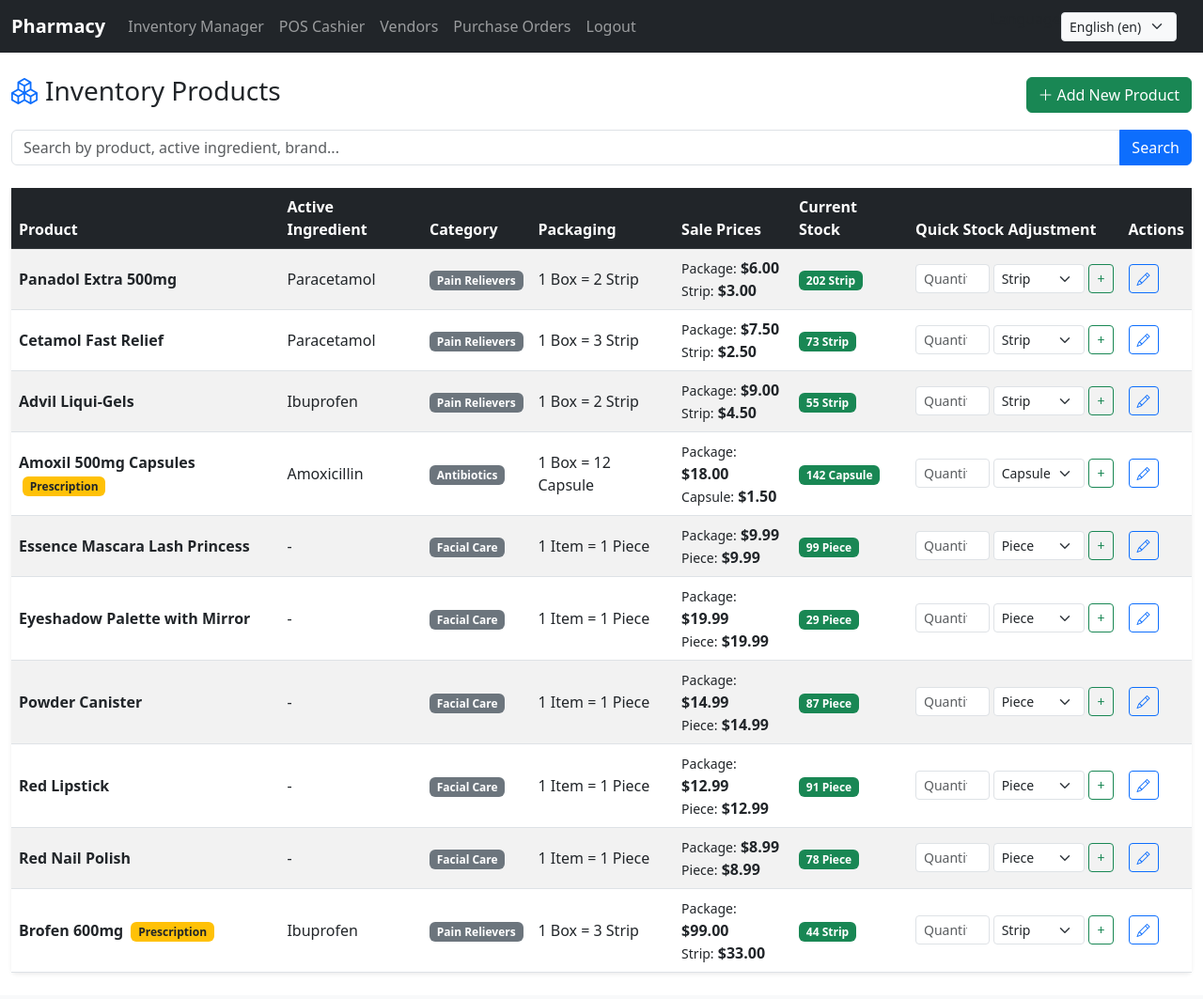
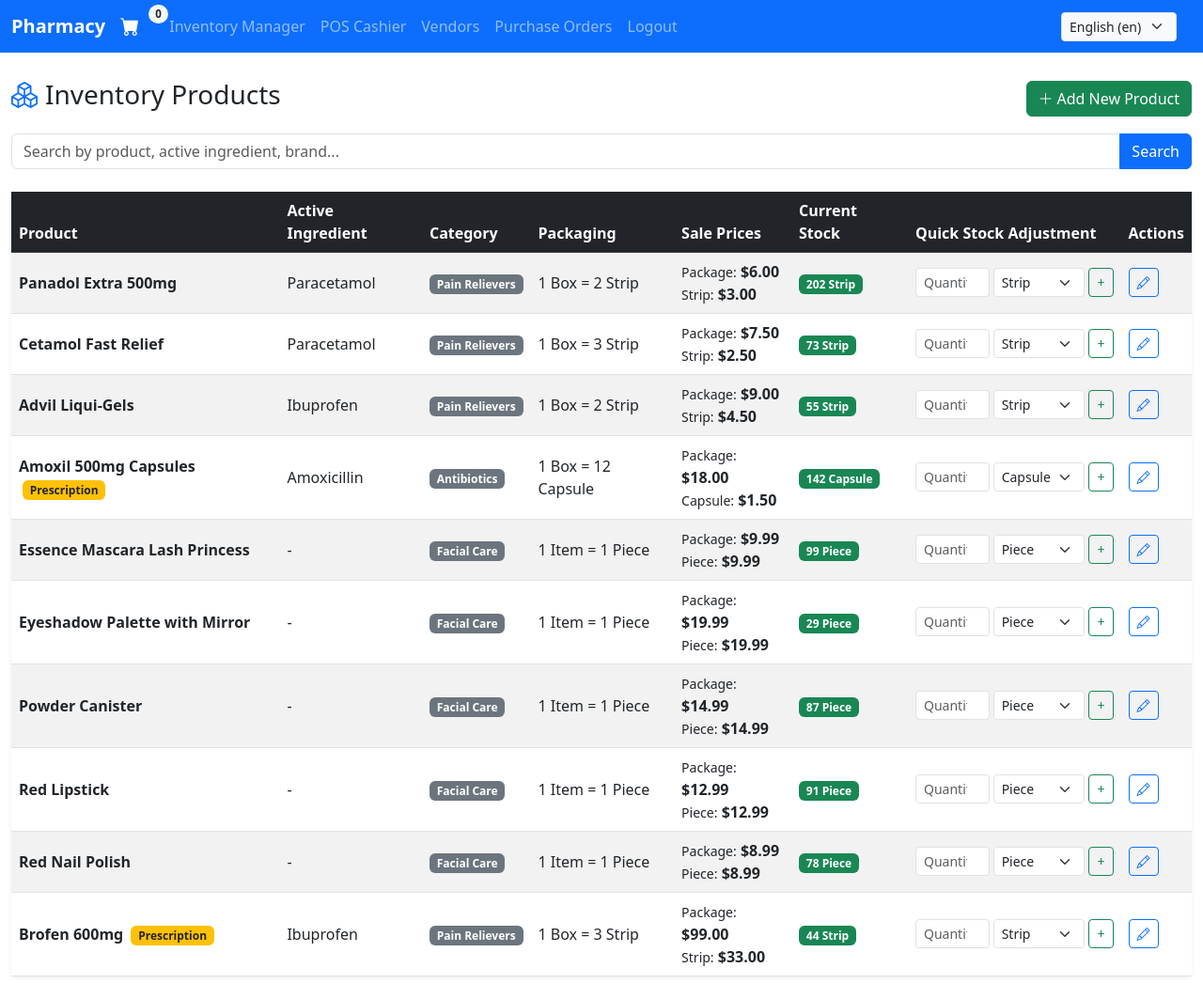
Before and after one commit to ahmed0salama/FinalProject-CS50W-Harvard, a Django app: page /erp/inventory/ in a window 1280 px wide. Shown: the whole page at 94% size. Before the commit the page ends 1035 px from the top, so only its background shows below. Run offline with Django 5.2, Linux system fonts and the light colour scheme; a user stored in the database is signed in; data comes from the database, SQL or seed files in the repository; both versions use the stored data as it was after the commit; data that the repository does not hold is empty.

Commit message:
Changes on the navbar to continue

```diff
--- a/pharmacy/static/pharmacy/styles.css
+++ b/pharmacy/static/pharmacy/styles.css
@@ -6,12 +6,27 @@
     overflow-x: hidden;
 }
 
+body {
+    padding-top: 60px;
+}
+
 *,
 *::before,
 *::after {
     box-sizing: border-box;
 }
+.cart-link {
+    display: flex;
+    align-items: center;
+    min-width: 44px;
+}
 
+.cart-badge {
+    position: absolute;
+    top: -8px;
+    right: -7px;
+    font-size: 0.72rem;
+}
 #languageForm{
     align-items: center;
     justify-content: end;
--- a/pharmacy/templates/pharmacy/layout.html
+++ b/pharmacy/templates/pharmacy/layout.html
@@ -17,19 +17,25 @@
 </head>
 <body>
 
-<nav class="navbar navbar-expand-lg navbar-dark bg-dark mb-4">
+<nav class="navbar navbar-expand-lg navbar-dark bg-primary mb-4 fixed-top">
     <div class="container-fluid">
         <a class="navbar-brand fw-bold" href="{%url 'index' %}">Pharmacy</a>
 
-        {% if user.is_authenticated %}
+        <div class="d-flex align-items-center ms-auto">
+            <a class="nav-link cart-link position-relative" href="{% url 'index' %}" aria-label="Cart">
+                <i class="bi bi-cart-fill fs-5 text-white"></i>
+                <span class="badge rounded-pill bg-light text-dark cart-badge" id="cartBadge">0</span>
+            </a>
+        </div>
+
         <button class="navbar-toggler" type="button" data-bs-toggle="collapse" data-bs-target="#mainNavbar" aria-controls="mainNavbar" aria-expanded="false" aria-label="Toggle navigation">
             <span class="navbar-toggler-icon"></span>
         </button>
-        {% endif %}
 
         <div class="collapse navbar-collapse" id="mainNavbar">
             {% if user.is_authenticated %}
             <ul class="navbar-nav me-auto mb-2 mb-lg-0">
+                {% if user.is_employee_or_admin %}
                 <li class="nav-item">
                     <a class="nav-link" href="{% url 'erp_inventory' %}">{% trans "Inventory Manager" %}</a>
                 </li>
@@ -42,6 +48,7 @@
                 <li class="nav-item">
                     <a class="nav-link" href="{% url 'erp_purchases' %}">{% trans "Purchase Orders" %}</a>
                 </li>
+                {% endif %}
                 <li class="nav-item">
                     <a class="nav-link" href="{% url 'logout' %}">{% trans "Logout" %}</a>
                 </li>
@@ -59,7 +66,7 @@
 
             <form action="{% url 'set_language' %}" method="post" class="d-flex align-items-center me-3" id="languageForm">
                 {% csrf_token %}
-                <p>{% trans "Language" %}</p>
+                <!-- <p>{% trans "Language" %}</p> -->
                 <input name="next" type="hidden" value="{{ redirect_to }}">
                 {% get_current_language as LANGUAGE_CODE %}
                 {% get_available_languages as LANGUAGES %}
@@ -81,6 +88,23 @@
 {% endblock %}
 
 <script src="https://cdn.jsdelivr.net/npm/bootstrap@5.3.0/dist/js/bootstrap.bundle.min.js"></script>
+<script>
+function loadCartNavbar() {
+    fetch('/api/cart/')
+        .then(res => res.json())
+        .then(data => {
+            let count = 0;
+            data.cart.forEach(item => {
+                count += item.quantity;
+            });
+            const badge = document.getElementById('cartBadge');
+            if (badge) {
+                badge.textContent = count;
+            }
+        });
+}
+document.addEventListener('DOMContentLoaded', loadCartNavbar);
+</script>
 {% block script %}{% endblock %}
 </body>
 </html>
```
Also changed, not shown: db.sqlite3, locale/ar/LC_MESSAGES/django.po, 1 other file.
